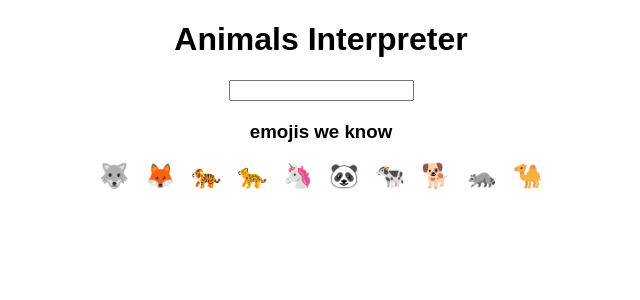
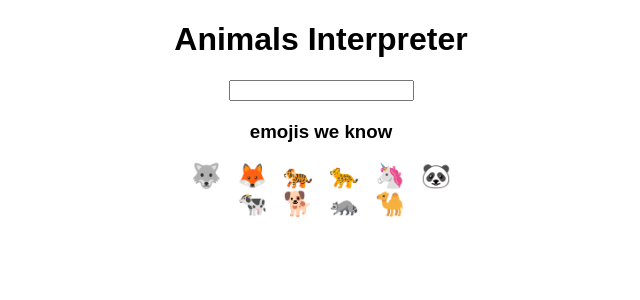
Before and after one commit to Sharmaryan/Animal-Interpreter, a React (Create React App) app: page / in a window 1280 px wide. Shown: the top 300 px of the page, without its empty margins (319-959 px from the left). Built offline with nearby package versions, Linux system fonts and the light colour scheme.

Commit message:
initial commit

```diff
--- a/src/App.js
+++ b/src/App.js
@@ -37,6 +37,7 @@ export default function App() {
       <input onChange={inputHandler}></input>
       <h2>{emoji}</h2>
       <h3>emojis we know </h3>
+      <div className="emoji-animal">
         {emojisWeKnow.map((emoji) => (
           <span
             style={{ fontSize: "1.5rem", padding: ".5rem", cursor: "pointer" }}
@@ -47,5 +48,6 @@ export default function App() {
           </span>
         ))}
       </div>
+    </div>
   );
 }
--- a/src/styles.css
+++ b/src/styles.css
@@ -2,3 +2,7 @@
   font-family: sans-serif;
   text-align: center;
 }
+.emoji-animal {
+  margin: auto;
+  max-width: 300px;
+}
```
Lines whose indentation alone changed are shown as unchanged.
